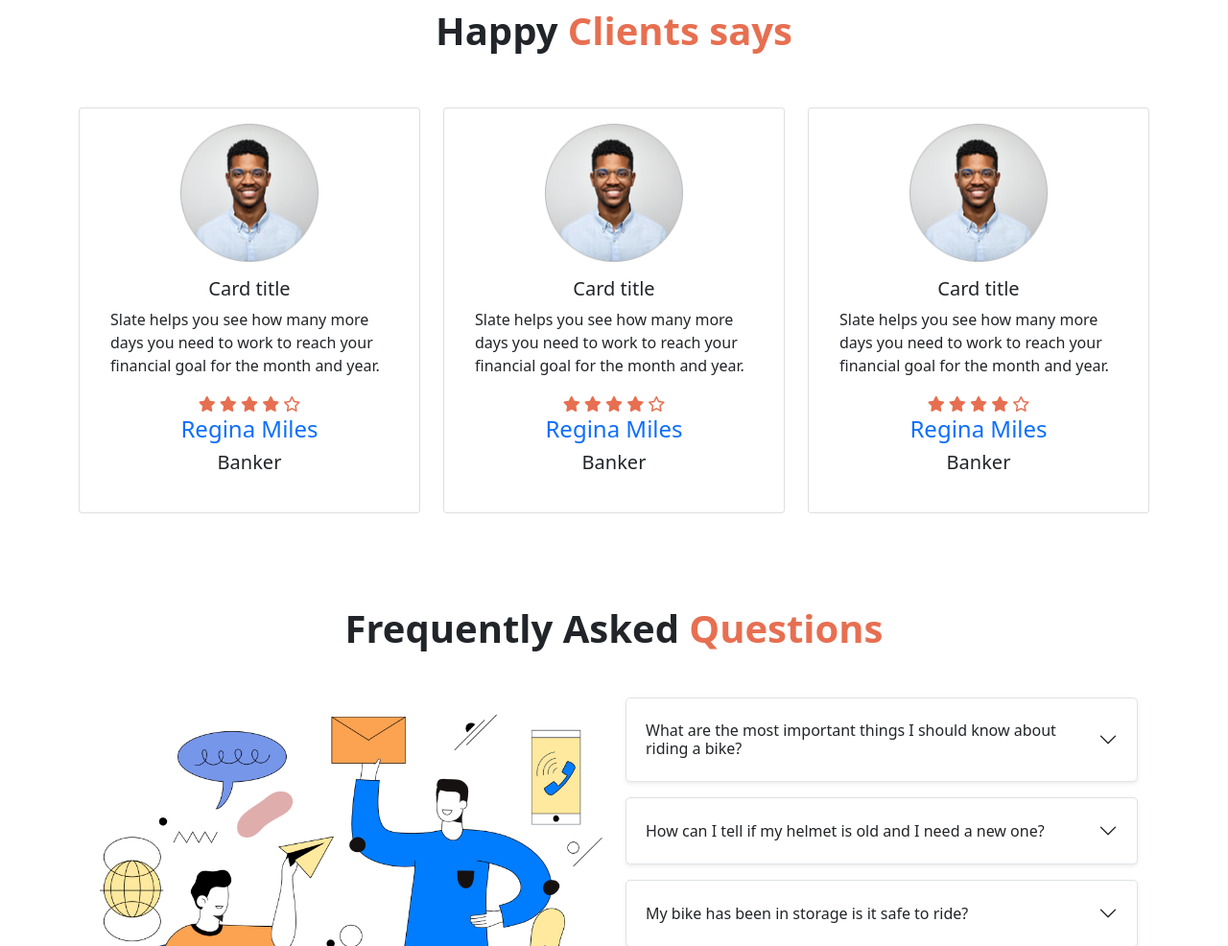
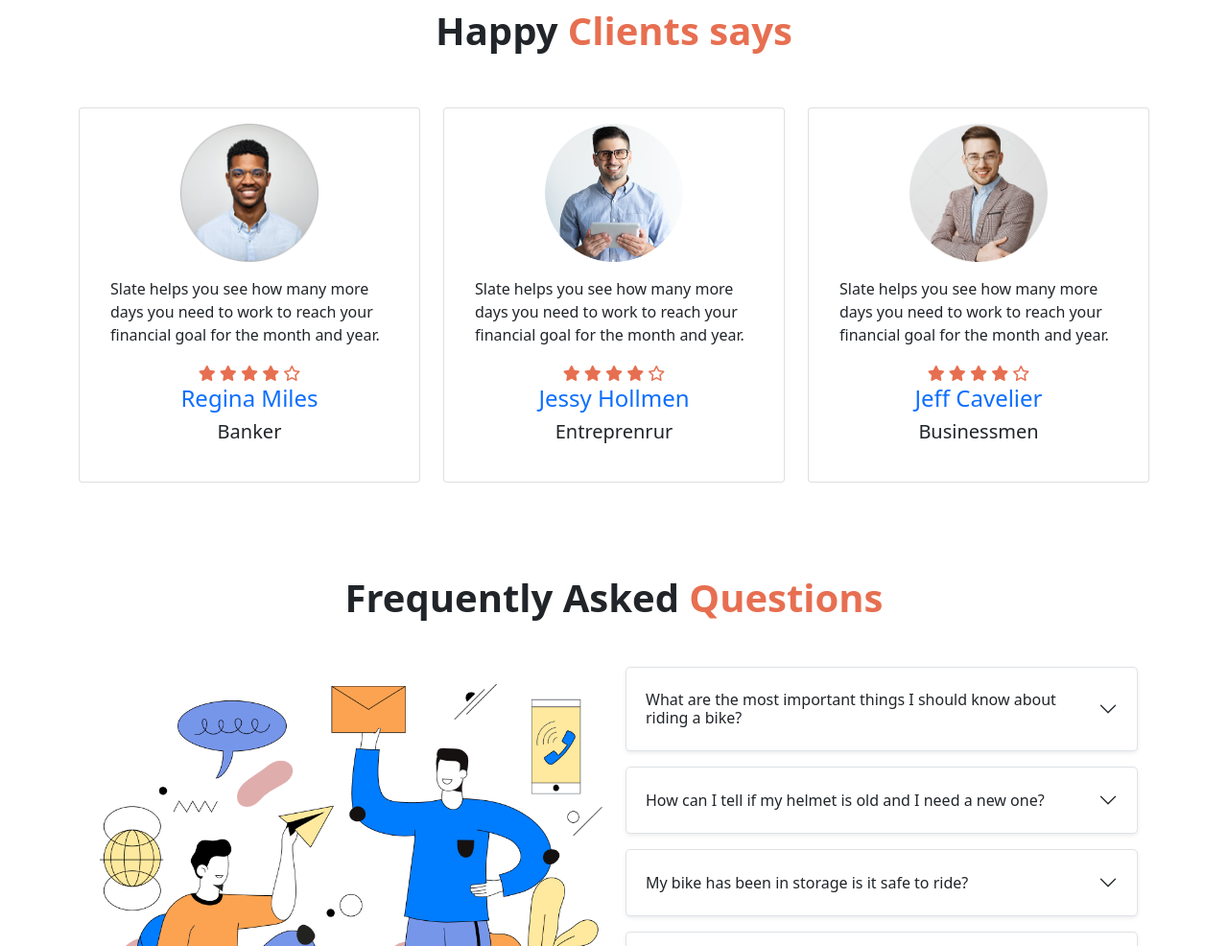
Before and after one commit to DaEagle01/honda-show, a plain HTML site: page index.html in a window 1280 px wide. Shown: the part 1380-2366 px from the top of the page at 96% size. Drawn offline with nearby package versions, Linux system fonts and the light colour scheme.

Commit message:
added new pictures of clients

```diff
--- a/index.html
+++ b/index.html
@@ -42,7 +42,7 @@
                             </li>
                             <li class="nav-item">
                                 <a class="nav-link  active text-white" href="#" tabindex="-1"
-                                    aria-disabled="false">Disabled</a>
+                                    aria-disabled="false">Contact</a>
                             </li>
                         </ul>
                     </div>
@@ -150,7 +150,7 @@
                             class="card p-3 h-100 client-feedback-detail d-flex justify-content-center align-items-center">
                             <img src="images/user-1.png" class="card-img-top" alt="...">
                             <div class="card-body d-flex flex-column justify-content-center align-items-center">
-                                <h5 class="card-title">Card title</h5>
+
                                 <p class="card-text">Slate helps you see how
                                     many more days you need
                                     to work to reach your financial
@@ -170,9 +170,9 @@
                     <div class="col">
                         <div
                             class="card p-3 h-100 client-feedback-detail d-flex justify-content-center align-items-center">
-                            <img src="images/user-1.png" class="card-img-top" alt="...">
+                            <img src="images/circle-cropped.png" class="card-img-top" alt="...">
                             <div class="card-body d-flex flex-column justify-content-center align-items-center">
-                                <h5 class="card-title">Card title</h5>
+
                                 <p class="card-text">Slate helps you see how
                                     many more days you need
                                     to work to reach your financial
@@ -184,17 +184,17 @@
                                     <i class="fas fa-star"></i>
                                     <i class="far fa-star"></i>
                                 </div>
-                                <h4 class="text-primary">Regina Miles</h4>
-                                <h5>Banker</h5>
+                                <h4 class="text-primary">Jessy Hollmen</h4>
+                                <h5>Entreprenrur</h5>
                             </div>
                         </div>
                     </div>
                     <div class="col">
                         <div
                             class="card p-3 h-100 client-feedback-detail d-flex justify-content-center align-items-center">
-                            <img src="images/user-1.png" class="card-img-top" alt="...">
+                            <img src="images/circle-cropped1.png" class="card-img-top" alt="...">
                             <div class="card-body d-flex flex-column justify-content-center align-items-center">
-                                <h5 class="card-title">Card title</h5>
+
                                 <p class="card-text">Slate helps you see how
                                     many more days you need
                                     to work to reach your financial
@@ -206,8 +206,8 @@
                                     <i class="fas fa-star"></i>
                                     <i class="far fa-star"></i>
                                 </div>
-                                <h4 class="text-primary">Regina Miles</h4>
-                                <h5>Banker</h5>
+                                <h4 class="text-primary">Jeff Cavelier</h4>
+                                <h5>Businessmen</h5>
                             </div>
                         </div>
                     </div>
```
Also changed, not shown: images/circle-cropped.png (added), images/circle-cropped1.png (added), images/handsome-businessman-suit-glasses-cross-arms-chest-look_176420-21750.jpg (added), images/portrait-cheerful-excited-tablet-user-wearing-eyeglasses.jpg (added), images/user-2.png (deleted), 1 other file.
